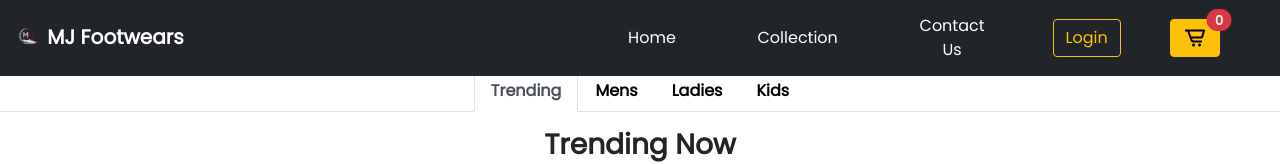
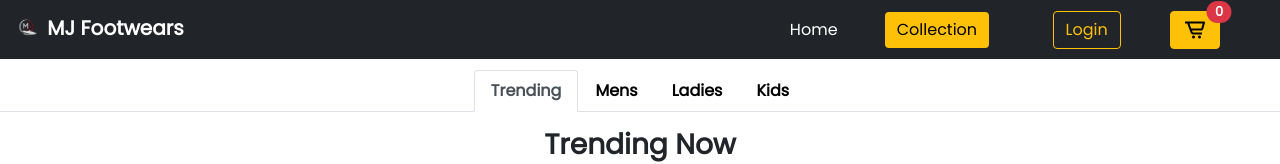
Before and after one commit to jerinbinoy/E-Com-website-using-JavaScript, a plain HTML site: page Project1/collection.html in a window 1280 px wide. Shown: the top 164 px of the page. Drawn offline with nearby package versions, Linux system fonts and the light colour scheme.

Commit message:
Cart button while displayed on small screen modified.

```diff
--- a/Project1/cart.css
+++ b/Project1/cart.css
@@ -14,7 +14,7 @@ body{
 }
 
 .navbar-nav{
-    padding-right: 15%;
+    padding-right: 10%;
 }
 .nav-item a{
     border:0;
@@ -32,7 +32,7 @@ body{
 
 }
 .cartbtn{
-  width:4%;
+  width:50px;
 }
 
 .nav-item{
--- a/Project1/collection.css
+++ b/Project1/collection.css
@@ -13,7 +13,7 @@
  }
 
  .navbar-nav{
-     padding-right: 15%;
+     padding-right: 10%;
  }
  .nav-item a{
      border:0;
--- a/Project1/collection.html
+++ b/Project1/collection.html
@@ -13,24 +13,20 @@
   <div>
     <nav class="navbar fixed-top navbar-expand-lg navbar-dark bg-dark " id="navbar">
         <div class="container-fluid">
-            <a class="navbar-brand  me-0 " href="index.html/#home">
+            <a class="navbar-brand  me-0 float-start" href="index.html/#home">
                 <img src="mj-removebg-preview.png" alt="" width="30" height="32" class="d-inline-block align-text-top pt-0 ">
                 MJ Footwears
               </a>
-          <button class="navbar-toggler" type="button" data-bs-toggle="collapse" data-bs-target="#navbarSupportedContent" aria-controls="navbarSupportedContent" aria-expanded="false" aria-label="Toggle navigation">
-            <span class="navbar-toggler-icon"></span>
-          </button>
+
           <div class="collapse navbar-collapse" id="navbarSupportedContent">
             <ul class="navbar-nav ms-auto mb-2 mb-lg-0 d-flex align-items-center">
               <li class="nav-item ">
                 <a href="./index.html" class="btn btn-outline-warning" type="button" id="homebtn">Home</a>
               </li>
               <li class="nav-item">
-                <a href="./index.html/#collection-section" class="btn btn-outline-warning" type="button" id="collectionbtn" >Collection</a>
+                <a href="./collection.html" class="btn btn-outline-warning active" type="button" id="collectionbtn" >Collection</a>
               </li>
-              <li class="nav-item">
-                <a href="index/#contactsection" class="btn btn-outline-warning" type="button" id="contactusbtn">Contact Us</a>
-              </li>
+
 
             </ul>
             <a href="./login.html" class="btn btn-outline-warning" role="button" id="loginbtn">Login</a>
@@ -39,13 +35,14 @@
 
 
           </div>
-          <a type="button" class="btn btn-warning bx bx-cart-alt position-relative me-5 text-decoration-none cartbtn" href="./cart.html">
-
+          <a type="button" class="btn btn-warning bx bx-cart-alt position-relative me-md-5 text-decoration-none cartbtn" href="./cart.html">
             <span class="position-absolute top-0 start-100 translate-middle badge rounded-pill bg-danger" id="cart-btn">
               0
-
             </span>
           </a>
+          <button class="navbar-toggler" type="button" data-bs-toggle="collapse" data-bs-target="#navbarSupportedContent" aria-controls="navbarSupportedContent" aria-expanded="false" aria-label="Toggle navigation">
+            <span class="navbar-toggler-icon"></span>
+          </button>
         </div>
       </nav>
     </div>
```
Also changed, not shown: Project1/cart.html (+13 -12 lines), Project1/index.html (+2 -2 lines).
